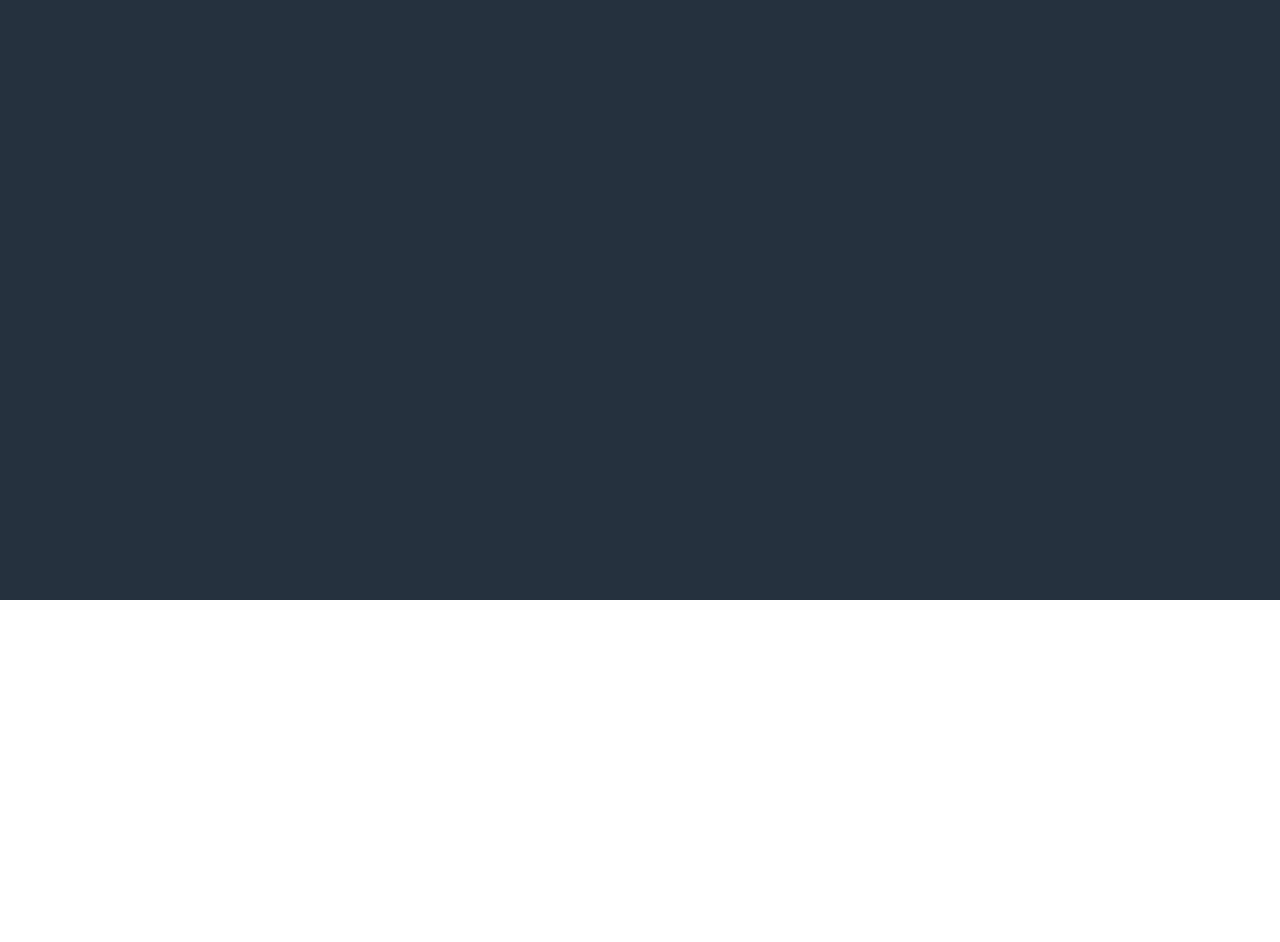
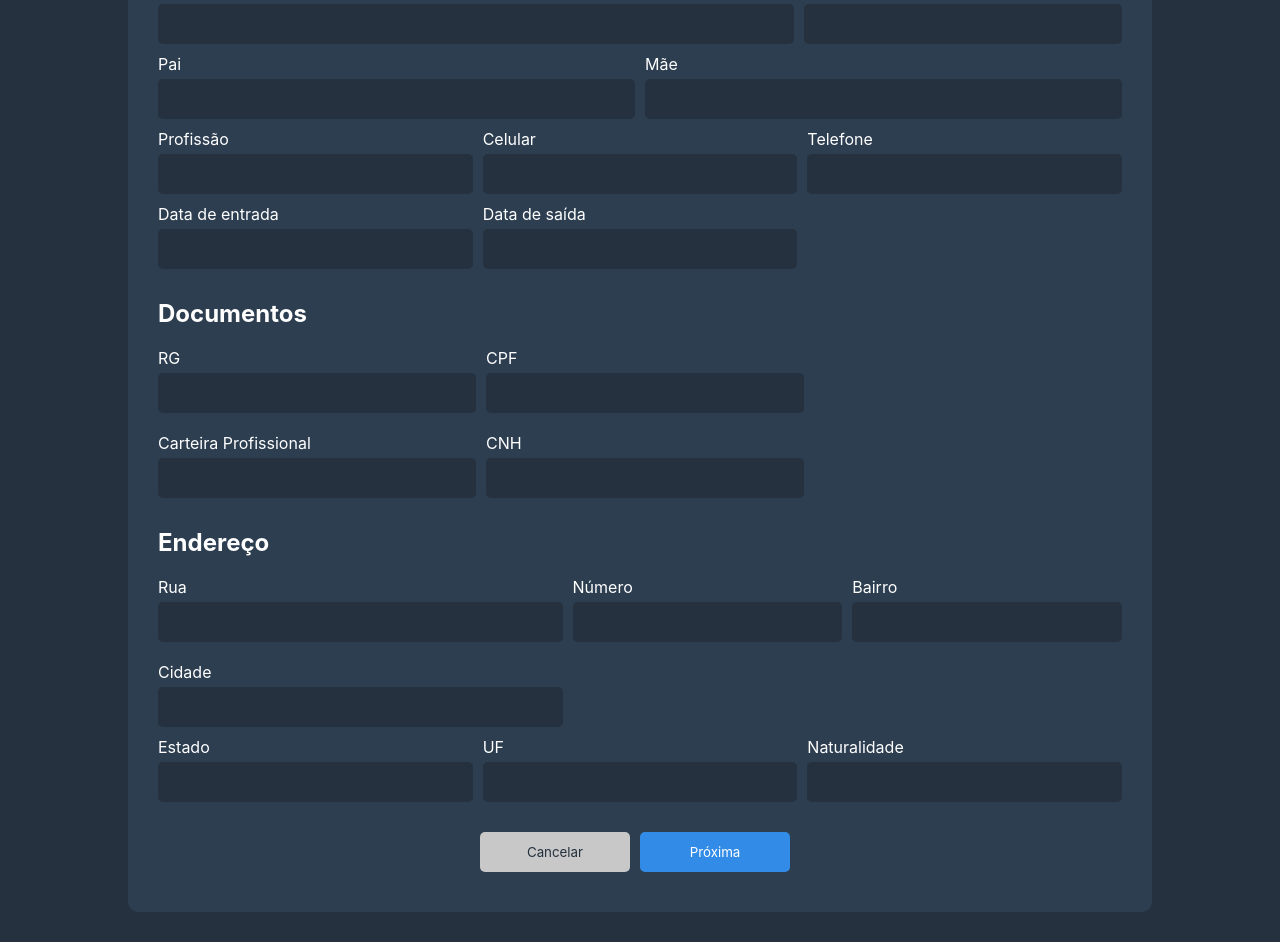
Before and after one commit to devaguia/dejord, a React (Create React App) app: page /cadastro in a window 1280 px wide. Shown: the part 200-1142 px from the top of the page. Before the commit the page ends 800 px from the top, so only its background shows below. Built offline with nearby package versions, Linux system fonts and the light colour scheme; the HTML template or start-up script is replaced by a standard one.

Commit message:
feat: avanços no desenvolvimento da página de cadastro

```diff
--- a/src/components/AnswerableData/PersonalData/styles.ts
+++ /dev/null
@@ -1,3 +0,0 @@
-import styled from "styled-components";
-
-export const Container = styled.div``;
--- a/src/components/Header/styles.ts
+++ b/src/components/Header/styles.ts
@@ -20,14 +20,14 @@ export const User = styled.div`
     align-items: center;
 
     span {
-      margin-right: 25px;
+      margin-right: 35px;
     }
   }
 `;
 
 export const UserIcon = styled.div`
   position: absolute;
-  right: 20px;
+  right: 35px;
   top: 15px;
   max-width: 60px;
   width: 45px;
--- /dev/null
+++ b/src/components/PageControllers/index.tsx
@@ -0,0 +1,57 @@
+import React from 'react';
+import Button from '../Button';
+import { Link } from 'react-router-dom';
+
+import { Container } from './styles';
+
+interface Props {
+    page: number;
+  }
+
+const PageControllers: React.FC<Props> = ({
+    page
+}) => {
+
+    if (page === 1) {
+        return (
+            <Container>
+                <div className='cancel' >
+                    <Link to={`/`}><Button type="button" value="Cancelar"/></Link>
+                </div>
+                <div className='next' >
+                    <Button type="button" value="Próxima"/>
+                </div>
+            </Container>
+        );
+    } else if (page === 2) {
+        return (
+            <Container>
+                <div className='cancel' >
+                <Link to={`/`}><Button type="button" value="Cancelar"/></Link>
+                </div>
+                <div className='back' >
+                    <Button type="button" value="Voltar"/>
+                </div>
+                <div className='next' >
+                    <Button type="button" value="Próxima"/>
+                </div>
+            </Container>
+        );
+    } else {
+        return (
+            <Container>
+                <div className='cancel' >
+                    <Link to={`/`}><Button type="button" value="Cancelar"/></Link>
+                </div>
+                <div className='back' >
+                    <Button type="button" value="Voltar"/>
+                </div>
+                <div className='next' >
+                    <Link to={`/`}><Button type="button" value="Finalizar"/></Link>
+                </div>
+            </Container>
+        );
+    }
+};
+
+export default PageControllers;
--- /dev/null
+++ b/src/components/PageControllers/styles.ts
@@ -0,0 +1,33 @@
+import styled from "styled-components";
+
+export const Container = styled.div`
+  display: flex;
+  align-items: center;
+  justify-content: center;
+
+  div {
+    margin-right: 10px;
+    width: 150px;
+
+    input {
+      padding: 0;
+    }
+  }
+
+  .cancel {
+    input {
+      background-color: #c8c8c8 !important;
+      color: var(--primary-dark);
+    }
+  }
+  .next {
+    input {
+      background-color: var(--submit-ligth) !important;
+    }
+  }
+  .back {
+    input {
+      background-color: var(--primary-dark) !important;
+    }
+  }
+`;
--- a/src/components/PersonalData/index.tsx
+++ b/src/components/PersonalData/index.tsx
@@ -1,13 +1,17 @@
 import React from 'react';
+import Button from '../Button';
+import PageControllers from '../PageControllers';
 
-import { Container } from './styles';
+import { Container, Personal, Documents, Address } from './styles';
 
 const PersonalData: React.FC = () => {
     return (
         <Container>
+            <Personal className='section'>
                 <div className='section-title'>
                     <h2>Informações Pessoais</h2>
                 </div>
+                <div className='personal-intern-data sub-section'>
                     <div className='input'>
                         <label htmlFor="input-name">Nome</label>
                         <div>
@@ -20,6 +24,8 @@ const PersonalData: React.FC = () => {
                             <input type="text" name="input-nickname" id="input-nickname"/>
                         </div>
                     </div>
+                </div>
+                <div className='personal-parent-data sub-section'>
                     <div className='input'>
                         <label htmlFor="input-father-name">Pai</label>
                         <div>
@@ -32,6 +38,8 @@ const PersonalData: React.FC = () => {
                             <input type="text" name="input-mother-name" id="input-mother-name"/>
                         </div>
                     </div>
+                </div>
+                <div className='personal-aditional-data sub-section'>
                     <div className='input'>
                         <label htmlFor="input-ocuppation">Profissão</label>
                         <div>
@@ -50,6 +58,8 @@ const PersonalData: React.FC = () => {
                             <input type="text" name="input-phone" id="input-phone"/>
                         </div>
                     </div>
+                </div>
+                <div className='personal-entry-data sub-section'>
                     <div className='input'>
                         <label htmlFor="input-entry">Data de entrada</label>
                         <div>
@@ -62,11 +72,45 @@ const PersonalData: React.FC = () => {
                             <input type="text" name="input-departure-date" id="input-departure-date"/>
                         </div>
                     </div>
+                </div>
+            </Personal>
+            <Documents className='section'>
+                <div className='section-title'>
+                    <h2>Documentos</h2>
+                </div>
+                <div className='ducuments-data sub-section'>
+                    <div className='input'>
+                        <label htmlFor="">RG</label>
+                        <div>
+                            <input type="text" name="" id=""/>
+                        </div>
+                    </div>
+                    <div className='input'>
+                        <label htmlFor="">CPF</label>
+                        <div>
+                            <input type="text" name="" id=""/>
+                        </div>
+                    </div>
+                    <div className='input'>
+                        <label htmlFor="">Carteira Profissional</label>
+                        <div>
+                            <input type="text" name="" id=""/>
+                        </div>
+                    </div>
+                    <div className='input'>
+                        <label htmlFor="">CNH</label>
+                        <div>
+                            <input type="text" name="" id=""/>
+                        </div>
+                    </div>
+                </div>
 
-
-            <div>
+            </Documents>
+            <Address className='section'>
+                <div className='section-title'>
                     <h2>Endereço</h2>
                 </div>
+                <div className='address-city-data sub-section'>
                     <div className='input'>
                         <label htmlFor="input-address">Rua</label>
                         <div>
@@ -91,6 +135,8 @@ const PersonalData: React.FC = () => {
                             <input type="text" name="input-address-city" id="input-address-city"/>
                         </div>
                     </div>
+                </div>
+                <div className='address-country-data sub-section'>
                     <div className='input'>
                         <label htmlFor="input-address-state">Estado</label>
                         <div>
@@ -109,35 +155,9 @@ const PersonalData: React.FC = () => {
                             <input type="text" name="input-address-naturality" id="input-address-naturality"/>
                         </div>
                     </div>
-
-
-            <div className='section-title'>
-                <h2>Documentos</h2>
                 </div>
-            <div className='input'>
-                <label htmlFor="">RG</label>
-                <div>
-                    <input type="text" name="" id=""/>
-                </div>
-            </div>
-            <div className='input'>
-                <label htmlFor="">CPF</label>
-                <div>
-                    <input type="text" name="" id=""/>
-                </div>
-            </div>
-            <div className='input'>
-                <label htmlFor="">Carteira Profissional</label>
-                <div>
-                    <input type="text" name="" id=""/>
-                </div>
-            </div>
-            <div className='input'>
-                <label htmlFor="">CNH</label>
-                <div>
-                    <input type="text" name="" id=""/>
-                </div>
-            </div>
+            </Address>
+            <PageControllers page={1} />
         </Container>
     );
 };
--- a/src/components/PersonalData/styles.ts
+++ b/src/components/PersonalData/styles.ts
@@ -1,3 +1,53 @@
 import styled from "styled-components";
 
-export const Container = styled.div``;
+export const Container = styled.div`
+  width: 100%;
+  > div {
+    margin-bottom: 20px;
+    input {
+      width: 100%;
+    }
+
+    .sub-section {
+      display: grid;
+      grid-gap: 10px;
+    }
+  }
+`;
+
+export const Personal = styled.div`
+  .personal-intern-data {
+    grid-template-columns: 4fr 2fr;
+  }
+
+  .personal-parent-data {
+    grid-template-columns: repeat(2, 4fr);
+  }
+
+  .personal-aditional-data,
+  .personal-entry-data {
+    grid-template-columns: repeat(3, 4fr);
+  }
+`;
+
+export const Documents = styled.div`
+  .ducuments-data {
+    grid-template-columns: 1fr 2fr;
+
+    > div {
+      :nth-child(2n) {
+        width: 50%;
+      }
+    }
+  }
+`;
+
+export const Address = styled.div`
+  .address-city-data {
+    grid-template-columns: 3fr 2fr 2fr;
+  }
+
+  .address-country-data {
+    grid-template-columns: repeat(3, 2fr);
+  }
+`;
--- a/src/pages/Cadastro/index.tsx
+++ b/src/pages/Cadastro/index.tsx
@@ -2,12 +2,14 @@ import React from 'react';
 
 import { Container, Box } from './styles';
 import Header from '../../components/Header';
+import PersonalData from '../../components/PersonalData';
 
 const Cadastro: React.FC = () => {
     return (
         <Container>
             <Header title="Cadastro"/>
             <Box>
+                <PersonalData />
             </Box>
         </Container>
     );
--- a/src/pages/Cadastro/styles.ts
+++ b/src/pages/Cadastro/styles.ts
@@ -1,29 +1,40 @@
 import styled from "styled-components";
 
 export const Container = styled.div`
-  height: 100vh;
-  padding-bottom: 30px;
   background: var(--primary-dark);
-
-  .title {
-    position: relative;
-    color: var(--text-color);
-    top: 40px;
-    left: 5%;
-  }
 `;
 
 export const Box = styled.div`
-  position: absolute;
+  position: relative;
   display: flex;
-  align-items: center;
-  align-content: center;
-  left: 5%;
+  top: 20px;
+  margin-bottom: 50px;
+  left: 10%;
 
   background-color: var(--primary);
-  width: 90%;
+  width: 80%;
   border-radius: 10px;
-  padding-bottom: 30px;
-  padding-top: 20px;
-  margin-top: 50px;
+  padding: 30px;
+  padding-bottom: 10px;
+
+  color: var(--text-color);
+
+  input {
+    height: 40px;
+    background: var(--primary-dark) !important;
+    outline: none;
+    padding-left: 15px;
+    border-radius: 5px;
+    margin-bottom: 10px;
+  }
+
+  .input {
+    > div {
+      margin-top: 5px;
+    }
+  }
+
+  .section-title {
+    margin-bottom: 20px;
+  }
 `;
--- a/src/styles/GlobalStyles.ts
+++ b/src/styles/GlobalStyles.ts
@@ -8,7 +8,7 @@ export default createGlobalStyle`
     }
 
     html, body {
-        height: 100%;
+        background-color: var(--primary-dark);
     }
 
     *, button, input {
```
Also changed, not shown: src/components/AnswerableData/PersonalData/index.tsx (deleted, +0 -12 lines). Lines whose indentation alone changed are shown as unchanged.
